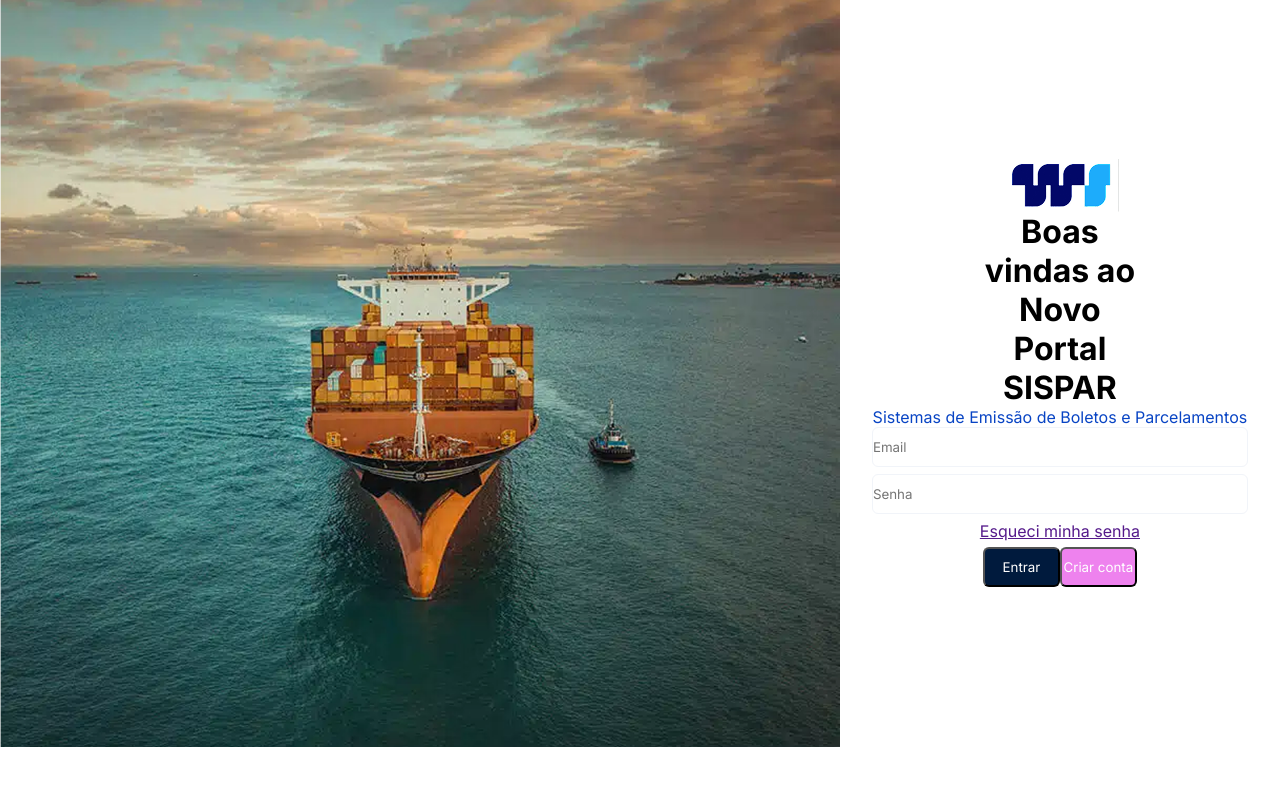
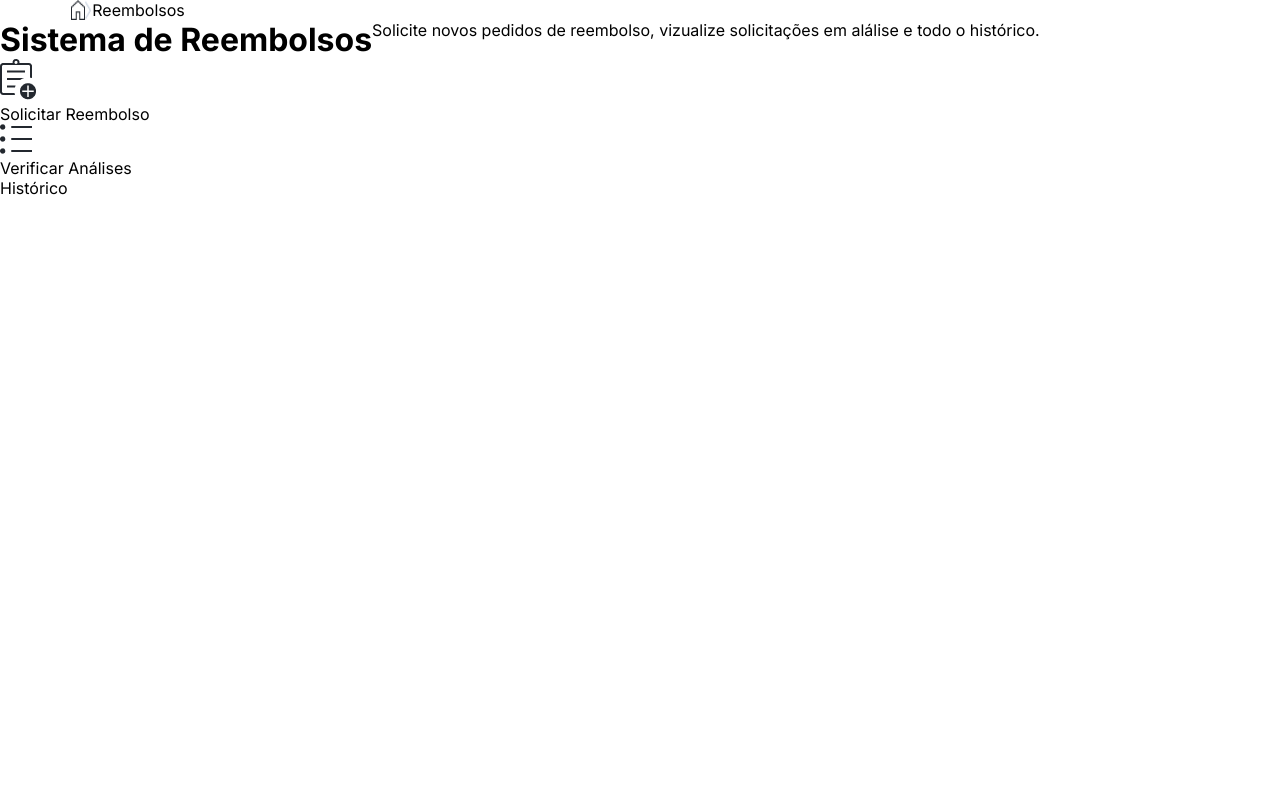
Before and after one commit to Gabrielsvdata/Sispar-Frontend, a React (Vite) app: page /reembolsos in a window 1280 px wide. Shown: the top 786 px of the page. Built offline with nearby package versions, Linux system fonts and the light colour scheme.

Commit message:
atualização da aba reembolso

```diff
--- a/src/App.jsx
+++ b/src/App.jsx
@@ -1,11 +1,20 @@
+import { BrowserRouter, Routes, Route } from "react-router-dom";
 import Login from "./components/Login/Login.jsx"
+import Reembolsos from "./components/reembolsos/Reembolsos.jsx"
+import Solicitacao from "./components/solicitacao/Solicitacao.jsx"
 import "./global.scss"
-function App () {
-  return(
-  <>
-  <Login />
-  </>
+function App() {
+  return (
+    <BrowserRouter>
+      <Routes>
+        <Route path="/" element={<Login/>} />
+        <Route path="/reembolsos" element={<Reembolsos/>}/>
+        <Route path="/solicitacao" element={<Solicitacao/>} />
+      </Routes>
+    </BrowserRouter>
   );
 }
 
+
+
 export default App;
--- a/src/components/Login/Login.jsx
+++ b/src/components/Login/Login.jsx
@@ -1,7 +1,14 @@
+import{useNavigate} from "react-router-dom"
 import Capa from "../../assets/Tela Login/imagem tela de login.png"
 import Logo from "../../assets/Tela Login/logo-ws.png"
 import styles from "./Login.module.scss"
 function Login() {
+
+    const navigate = useNavigate() //iniciar o hook useNavigate
+
+    const irParaReembolsos = () => {
+        navigate("/reembolsos")
+    }
     return (
 
         <main>
@@ -20,8 +27,8 @@ function Login() {
 
                     <a href="">Esqueci minha senha</a>
 
-                    <div>
-                        <button className={styles.buttonEntrar}>Entrar</button>
+                    <div className={styles.boxButton}>
+                        <button onClick={irParaReembolsos} className={styles.buttonEntrar}>Entrar</button>
                         <button className={styles.buttonCriar}>Criar conta</button>
                     </div>
 
@@ -31,4 +38,4 @@ function Login() {
 
     )
 }
-export default Login
+export default Login;
--- a/src/components/Login/Login.module.scss
+++ b/src/components/Login/Login.module.scss
@@ -22,15 +22,20 @@ main {
     align-items: center;
     justify-content: center;
 
+    img{//border: solid;
+    margin-bottom:1rem ;}
 
     h1 {
         //border: solid red;
-        width: 40%;
+        width: 50%;
         font-size: 2rem;
         text-align: center;
+        margin-bottom: 8px;
     }
 
     p {
+        margin-bottom: 2rem;
+        font-weight: bold;
         color: #0844c4;
     }
 
@@ -59,7 +64,7 @@ form {
     //primeiro e segundo px: profundade, terceito px: esmaecimento, o quanto px: profundidade
     input:focus {
         border-color: #fff;
-        box-shadow: 00px 0px 5px 1px #000;
+        box-shadow: 00px 0px 5px 1px #cbd4E1;
         }
 
         div {
@@ -67,20 +72,26 @@ form {
             display: flex;
             justify-content: space-evenly;
 
+
             .buttonEntrar {
                 background-color: #001A3D;
                 color: white;
+                font-weight: bold;
                 width: 6vw;
                 height: 5vh;
                 border-radius: 6px;
+                margin-top: 2rem;
+
             }
 
             .buttonCriar {
-                background-color: violet;
+                background-color: #00BEDD;
                 color: white;
+                font-weight: bold;
                 width: 6vw;
                 height: 5vh;
                 border-radius: 6px;
+                margin-top: 2rem;
             }
         }
     }
--- /dev/null
+++ b/src/components/reembolsos/Reembolsos.jsx
@@ -0,0 +1,47 @@
+import styles from "./Reembolsos.module.scss"
+import Home from "../../assets/Dashboard/home header.png"
+import Seta from "../../assets/Dashboard/Vector.png"
+import SolicitarReembolso from "../../assets/Dashboard/Solicitar - Reembolso.png"
+import Análise from "../../assets/Dashboard/Análises.png"
+import NumeroAnálise from "../../assets/Dashboard/N-Análises.png"
+import NumeroAprovados from "../../assets/Dashboard/N-Aprovados.png"
+import NumeroRejeitados from "../../assets/Dashboard/N-Rejeitados.png"
+import NumerosSolicitados from "../../assets/Dashboard/N-Solicitados.png"
+import SisAtualizado from "../../assets/Dashboard/Sistema-atualizado.png"
+
+
+function Reembolsos() {
+    return (
+        <div>
+            <header>
+                <img src={Home} alt="Casinha Header" />
+                <img src={Seta} alt="seta indicativa ao reembolsos" />
+                <p>Reembolsos</p>
+            </header>
+
+            <main>
+                <h1>Sistema de Reembolsos</h1>
+                <p>Solicite novos pedidos de reembolso, vizualize solicitações em alálise e todo o histórico.</p>
+            </main>
+
+            <section className={styles.containerCards}>
+
+                <article className={styles.card}>
+                    <img src={SolicitarReembolso} alt="" />
+                    <p>Solicitar Reembolso</p>
+                </article>
+
+                <article className={styles.card}>
+                    <img src={Análise} alt="Análise do reembolso" />
+                    <p>Verificar Análises</p>
+                </article>
+
+                <article className={styles.card}>
+                    <p>Histórico</p>
+                </article>
+            </section>
+            </div>
+    )
+}
+
+export default Reembolsos;
--- /dev/null
+++ b/src/components/reembolsos/Reembolsos.module.scss
@@ -0,0 +1,5 @@
+header{
+    width: 20vw;
+    display: flex;
+    justify-content: center;
+}
--- /dev/null
+++ b/src/components/solicitacao/Solicitacao.jsx
@@ -0,0 +1,7 @@
+function Solicitacao () {
+    return(
+        <h1>eu sou o reembolso</h1>
+    )
+}
+
+export default Solicitacao;
```
Also changed, not shown: src/assets/Dashboard/Vector.png (added), src/assets/Dashboard/home header.png (added), src/components/solicitacao/Solicitacao.scss (added).
